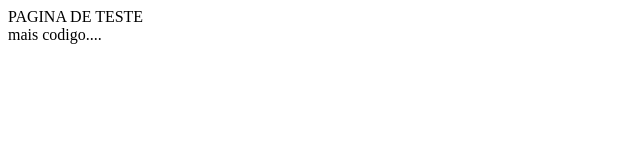
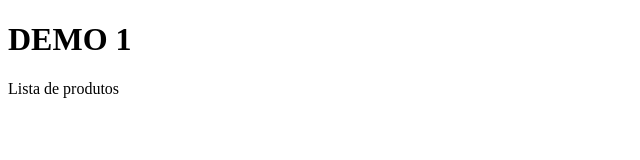
Before and after one commit to dasilvaiuri/Demo1, a plain HTML site: page WebContent/index.html in a window 1280 px wide. Shown: the whole page, without its empty margins (0-640 px from the left). Drawn offline with Linux system fonts and the light colour scheme.

Commit message:
final do release 1

```diff
--- a/WebContent/index.html
+++ b/WebContent/index.html
@@ -5,8 +5,7 @@
 <title>Insert title here</title>
 </head>
 <body>
-	PAGINA DE TESTE
-	<br/>
-	mais codigo....
+	<h1>DEMO 1</h1>
+	<p>Lista de produtos</p>
 </body>
 </html>
```
